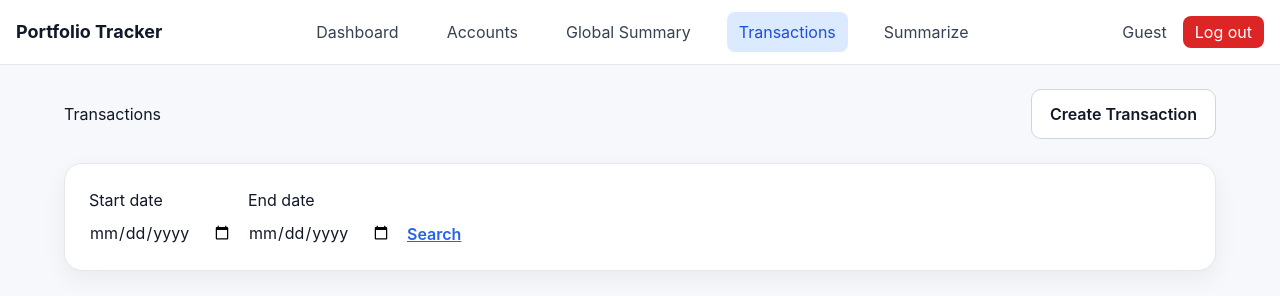
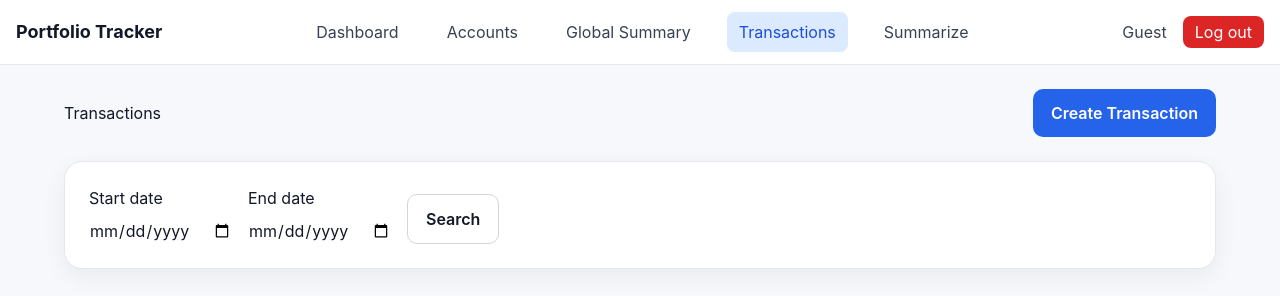
Before and after one commit to chongtian/portfolio-tracker, a React (Vite) app in the folder client/: page /transactions in a window 1280 px wide. Shown: the top 296 px of the page. Built offline with nearby package versions, Linux system fonts and the light colour scheme; no server answers; sample sign-in values are in the browser's storage; what amazon-cognito-identity-js would draw is missing.

Commit message:
Improved AccountsContext

```diff
--- a/client/src/hooks/useAccounts.tsx
+++ b/client/src/hooks/useAccounts.tsx
@@ -3,10 +3,10 @@ import type { ReactNode } from 'react'
 import type { AccountEntity } from '../models/account'
 import { fetchAccounts } from '../services/api'
 import { useAuth } from './useAuth'
+import { useGlobalLoading } from './LoadingContext'
 
 interface AccountState {
     accounts: AccountEntity[]
-    loading: boolean
 }
 
 type AccountAction =
@@ -15,7 +15,7 @@ type AccountAction =
     | { type: 'UPDATE_ACCOUNT'; payload: AccountEntity }
     | { type: 'CLEAR_CACHE' }
     | { type: 'REMOVE_ACCOUNT'; payload: string }
-    | { type: 'SET_LOADING'; payload: boolean }
+    | { type: 'SET_LOADING' }
 
 interface AccountContextType {
     state: AccountState
@@ -28,7 +28,7 @@ const AccountContext = createContext<AccountContextType | undefined>(undefined)
 function accountReducer(state: AccountState, action: AccountAction): AccountState {
     switch (action.type) {
         case 'SET_ACCOUNTS':
-            return { ...state, accounts: action.payload, loading: false }
+            return { ...state, accounts: action.payload }
         case 'ADD_ACCOUNT':
             return { ...state, accounts: [...state.accounts, action.payload] }
         case 'UPDATE_ACCOUNT':
@@ -45,25 +45,29 @@ function accountReducer(state: AccountState, action: AccountAction): AccountStat
             }
 
         case 'CLEAR_CACHE':
-            return { accounts: [], loading: false }
+            return { accounts: [] }
         default:
             return state
     }
 }
 
 export function AccountProvider({ children }: { children: ReactNode }) {
-    const [state, dispatch] = useReducer(accountReducer, { accounts: [], loading: true })
+    const [state, dispatch] = useReducer(accountReducer, { accounts: [] })
     const { isAuthenticated } = useAuth()
+    const { startLoading, stopLoading } = useGlobalLoading()
 
     useEffect(() => {
         if (isAuthenticated) {
             const initFetch = async () => {
                 try {
+                    startLoading()
                     const data = await fetchAccounts()
                     data.sort((a, b) => a.accountName.localeCompare(b.accountName))
                     dispatch({ type: 'SET_ACCOUNTS', payload: data })
                 } catch (err) {
                     console.error(err)
+                } finally {
+                    stopLoading()
                 }
             }
             initFetch()
@@ -73,8 +77,9 @@ export function AccountProvider({ children }: { children: ReactNode }) {
     }, [isAuthenticated])
 
     const refreshAccounts = async () => {
-        dispatch({ type: 'SET_LOADING', payload: true })
+        startLoading()
         const data = await fetchAccounts()
+        stopLoading()
         dispatch({ type: 'SET_ACCOUNTS', payload: data })
     }
 
--- a/client/src/pages/GlobalSummaryPage.tsx
+++ b/client/src/pages/GlobalSummaryPage.tsx
@@ -25,12 +25,7 @@ export default function GlobalSummaryPage() {
   const [summary, setSummary] = useState<GlobalDetail | null>(null)
   const [pnl, setPnl] = useState<PnLEntity[] | null>([])
   const { state } = useAccounts()
-  const { accounts, loading } = state
-  if (loading) {
-    startLoading()
-  } else {
-    stopLoading()
-  }
+  const { accounts } = state
 
   useEffect(() => {
     startLoading()
--- a/client/src/pages/SummarizationPage.tsx
+++ b/client/src/pages/SummarizationPage.tsx
@@ -7,12 +7,8 @@ import { useGlobalLoading } from '../hooks/LoadingContext'
 export default function SummarizationPage() {
   const { startLoading, stopLoading } = useGlobalLoading()
   const { state } = useAccounts()
-  const { accounts, loading } = state
-  if (loading) {
-    startLoading()
-  } else {
-    stopLoading()
-  }
+  const { accounts } = state
+
   const accountMap = useMemo(() => {
     return new Map(accounts.map(a => [a.accountId, a.accountName]))
   }, [accounts])
@@ -27,6 +23,7 @@ export default function SummarizationPage() {
     setStatus('pending')
     setMessage(['Running summarization...'])
 
+    startLoading()
     triggerSummarization().then(
       messages => {
         const message = ['Summarization has been triggered.']
@@ -43,7 +40,7 @@ export default function SummarizationPage() {
         setStatus('error')
         setMessage(['Unable to trigger summarization.'])
       }
-    )
+    ).finally(stopLoading)
   }
 
   return (
--- a/client/src/pages/TransactionCreatePage.tsx
+++ b/client/src/pages/TransactionCreatePage.tsx
@@ -32,12 +32,12 @@ function buildOptionInstrumentId(contract: OptionContractForm) {
 export default function TransactionCreatePage() {
   const { startLoading, stopLoading } = useGlobalLoading()
   const { state } = useAccounts()
-  const { accounts, loading } = state
-  if (loading) {
-    startLoading()
-  } else {
-    stopLoading()
-  }
+  const { accounts } = state
+  // if (loading) {
+  //   startLoading()
+  // } else {
+  //   stopLoading()
+  // }
 
   const [step, setStep] = useState(1)
   const [assetType, setAssetType] = useState<typeof assetTypes[number]>('STOCK')
--- a/client/src/pages/TransactionSearchPage.tsx
+++ b/client/src/pages/TransactionSearchPage.tsx
@@ -63,18 +63,12 @@ function getTransactionPreview(txn: TransactionEntity, accountMap: Map<string, s
 }
 
 export default function TransactionSearchPage() {
-  const { startLoading, stopLoading } = useGlobalLoading()
+  const { isLoading, startLoading, stopLoading } = useGlobalLoading()
   const { state } = useAccounts()
-  const { accounts, loading } = state
-  if (loading) {
-    startLoading()
-  } else {
-    stopLoading()
-  }
+  const { accounts } = state
   const [queryResult, setTransactions] = useState<QueryResult<TransactionEntity>>({ items: [], hasMore: false })
   const [startDate, setStartDate] = useState('')
   const [endDate, setEndDate] = useState('')
-  const [loadingTxn, setLoading] = useState(false)
   const [loadingMore, setLoadingMore] = useState(false)
   const [error, setError] = useState<string | null>(null)
 
@@ -91,8 +85,6 @@ export default function TransactionSearchPage() {
 
       if (append) {
         setLoadingMore(true)
-      } else {
-        setLoading(true)
       }
 
       const result = await fetchTransactions(startDate || undefined, endDate || undefined, PAGE_SIZE, nextToken)
@@ -110,7 +102,7 @@ export default function TransactionSearchPage() {
       console.error(err)
       setError('Unable to load transactions. Please try again.')
     } finally {
-      setLoading(false)
+      // setLoading(false)
       setLoadingMore(false)
       stopLoading()
     }
@@ -121,15 +113,6 @@ export default function TransactionSearchPage() {
     setError(null)
     await loadTransactions(undefined, false)
   }
-
-  // const handleLoadMore = async () => {
-  //   if (!queryResult.nextToken) {
-  //     return
-  //   }
-
-  //   await loadTransactions(queryResult.nextToken, true)
-  // }
-
 
   useEffect(() => {
     const observer = new IntersectionObserver(
@@ -156,14 +139,14 @@ export default function TransactionSearchPage() {
   useEffect(() => {
     const loadData = async () => {
       try {
-        setLoading(true)
+        startLoading()
         const txnResult = await fetchTransactions(undefined, undefined, PAGE_SIZE)
         setTransactions(txnResult)
       } catch (err) {
         console.error(err)
         setError('Unable to load transactions or accounts. Please refresh.')
       } finally {
-        setLoading(false)
+        stopLoading()
       }
     }
 
@@ -176,7 +159,7 @@ export default function TransactionSearchPage() {
         <div>
           <h1>Transactions</h1>
         </div>
-        <Link to="/transactions/new" className="secondary-button">
+        <Link to="/transactions/new" className="primary-button">
           Create Transaction
         </Link>
       </div>
@@ -191,8 +174,8 @@ export default function TransactionSearchPage() {
             End date
             <input type="date" value={endDate} onChange={e => setEndDate(e.target.value)} />
           </label>
-          <button type="submit" className="link-button" disabled={loading}>
-            {loading ? 'Searching...' : 'Search'}
+          <button type="submit" className="secondary-button" disabled={isLoading}>
+            {isLoading ? 'Searching...' : 'Search'}
           </button>
         </div>
       </form>
@@ -214,7 +197,7 @@ export default function TransactionSearchPage() {
             </tr>
           </thead>
           <tbody className="block md:table-row-group">
-            {queryResult.items.length === 0 && !loadingTxn ? (
+            {queryResult.items.length === 0 && !isLoading ? (
               <tr>
                 <td colSpan={6} style={{ textAlign: 'center' }}>
                   No transactions found.
@@ -245,9 +228,6 @@ export default function TransactionSearchPage() {
 
       {queryResult.hasMore ? (
         <div style={{ padding: '1rem' }}>
-          {/* <button className="link-button" onClick={handleLoadMore} disabled={loadingMore}>
-            {loadingMore ? 'Loading more...' : 'Load more transactions'}
-          </button> */}
           <div ref={loaderRef} style={{ height: "50px", textAlign: "center" }}>
             {loadingMore ? 'Loading more...' : 'Load more transactions'}
           </div>
--- a/client/src/pages/TransactionViewPage.tsx
+++ b/client/src/pages/TransactionViewPage.tsx
@@ -19,12 +19,12 @@ export default function TransactionViewPage() {
   const [error, setError] = useState('')
 
   const { state: accountData } = useAccounts()
-  const { accounts, loading } = accountData
-  if (loading) {
-    startLoading()
-  } else {
-    stopLoading()
-  }
+  const { accounts } = accountData
+  // if (loading) {
+  //   startLoading()
+  // } else {
+  //   stopLoading()
+  // }
 
   const accountMap = useMemo(() => {
     return new Map(accounts.map(a => [a.accountId, a.accountName]))
```
